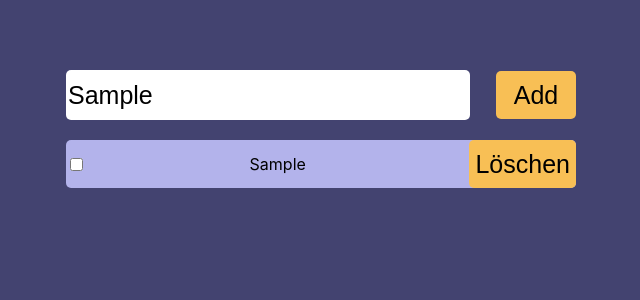
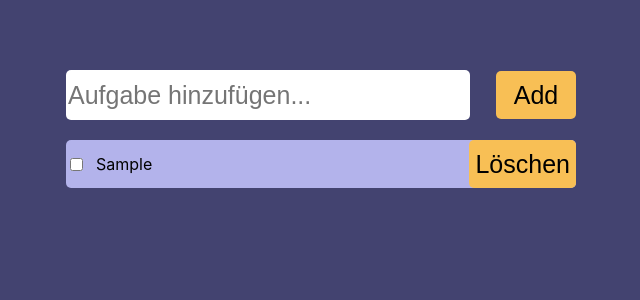
Before and after one commit to wladi-miller/todo-app, a React (Create React App) app: page / in a window 1280 px wide. Both pictures are taken after typing "Sample" into the empty fields and a click on the button "Add". Shown: the top 300 px of the page, without its empty margins (319-959 px from the left). Built offline with nearby package versions, Linux system fonts and the light colour scheme.

Commit message:
add notes

```diff
--- a/src/App.js
+++ b/src/App.js
@@ -6,36 +6,89 @@ import "./App.css";
 function Input({
   inputValue,
   handleInputChange,
-  handleCheckboxChange,
   onAdd,
   onDelete,
+  notes,
+  onToggle,
 }) {
   return (
     <div className="wrapper">
       <div className="container">
-        <input onChange={handleInputChange} className="valueInput" />
+        <input
+          value={inputValue}
+          onChange={handleInputChange}
+          className="valueInput"
+          placeholder="Aufgabe hinzufügen..."
+        />
         <BtnAdd onClick={onAdd} />
       </div>
-      <div className="todoList">
-        <div className="todoItem">
-          <input onChange={handleCheckboxChange} type="checkbox" />
-          <p>{inputValue}</p>
-          <BtnDelete onClick={onDelete} />
+      {!notes || notes.length === 0 ? (
+        <p>Keine Aufgaben vorhanden.</p>
+      ) : (
+        <div className="todoList">
+          {notes.map((note) => (
+            <div key={note.id} className="todoItem">
+              <input
+                type="checkbox"
+                checked={note.done}
+                onChange={() => onToggle(note.id)}
+              />
+              <p
+                style={{
+                  textDecoration: note.done ? "line-through" : "none",
+                  margin: 0,
+                  flex: 1,
+                  textAlign: "left",
+                  paddingLeft: "10px",
+                }}
+              >
+                {note.text}
+              </p>
+              <BtnDelete onClick={() => onDelete(note.id)} />
+            </div>
+          ))}
         </div>
-      </div>
+      )}
     </div>
   );
 }
 
 function App() {
   const [inputValue, setInputValue] = useState("");
+  const [notes, setNotes] = useState([]);
 
   function handleInputChange(changeEvent) {
     setInputValue(changeEvent.target.value);
   }
 
-  function handleCheckboxChange(changeEvent) {
-    setInputValue(changeEvent.target.checked);
+  function handleAddNote() {
+    const newNote = inputValue.trim();
+    if (!newNote) {
+      alert("Bitte geben Sie eine Aufgabe ein.");
+      return;
+    }
+    setNotes((prevNotes) => [
+      ...prevNotes,
+      {
+        id: Date.now(),
+        text: newNote,
+        done: false,
+      },
+    ]);
+    setInputValue("");
+  }
+
+  function handleDeleteTodo(id) {
+    setNotes((prevNotes) => prevNotes.filter((note) => note.id !== id));
+    setInputValue("");
+  }
+
+  function handleToggleNote(id) {
+    setNotes((prevNotes) =>
+      prevNotes.map((note) =>
+        note.id === id ? { ...note, done: !note.done } : note,
+      ),
+    );
   }
 
   return (
@@ -43,9 +96,10 @@ function App() {
       <Input
         inputValue={inputValue}
         handleInputChange={handleInputChange}
-        handleCheckboxChange={handleCheckboxChange}
-        onAdd={() => setInputValue(inputValue)}
-        onDelete={() => setInputValue("")}
+        onAdd={handleAddNote}
+        onDelete={handleDeleteTodo}
+        notes={notes}
+        onToggle={handleToggleNote}
       />
     </div>
   );
```
